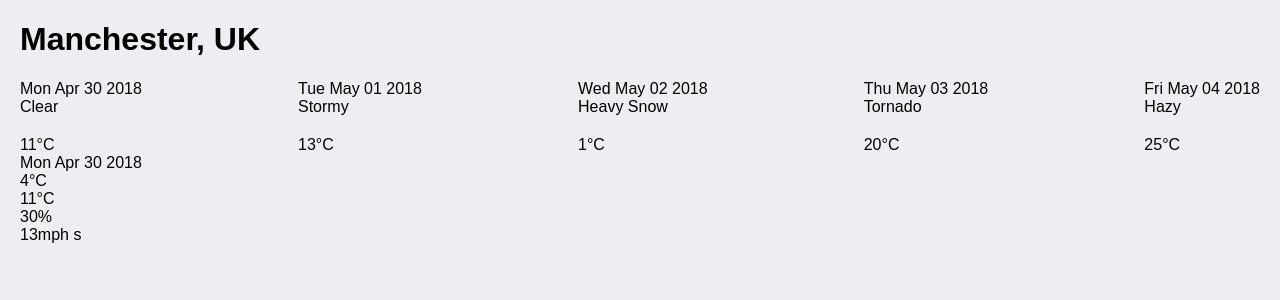
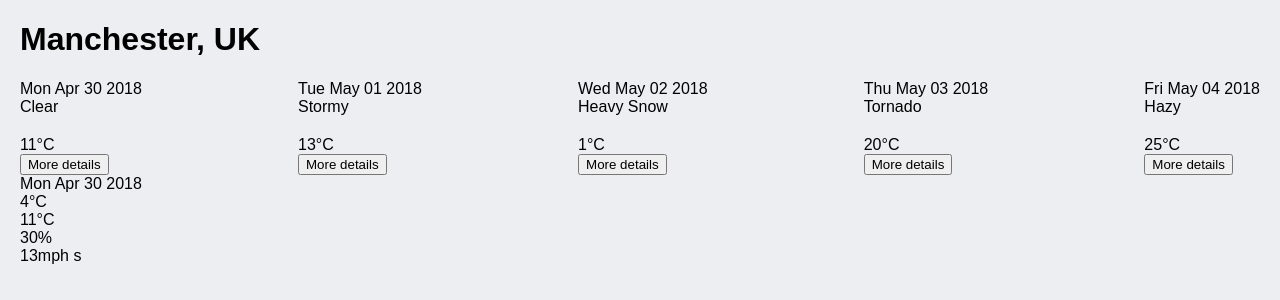
Before and after one commit to yan-fung/react-weather-app, a React (Create React App) app: page / in a window 1280 px wide. Shown: the top 300 px of the page. Built offline with nearby package versions, Linux system fonts and the light colour scheme; some icons are missing; a web font is replaced by a local one.

Commit message:
Passing onSelect as prop and invoke this method as a callback function and pass date to it as a param. ForecastSummary's propTypes being updated by adding onSelect's PropTypes.

```diff
--- a/src/components/ForecastSummary.js
+++ b/src/components/ForecastSummary.js
@@ -3,7 +3,7 @@
 import WeatherIcon from "react-icons-weather";
 
 function ForecastSummary(props) {
-  const { date, description, icon, temperature } = props;
+  const { date, description, icon, temperature, onSelect } = props;
   const formattedDate = new Date(date).toDateString();
 
   return (
@@ -16,6 +16,9 @@
       <div className="forecast-summary__temperature">
         {temperature.max}&deg;C
       </div>
+      <button type="button" onClick={() => onSelect(date)}>
+        More details
+      </button>
     </div>
   );
 }
@@ -26,6 +29,7 @@
   date: PropTypes.number.isRequired,
   description: PropTypes.string.isRequired,
   icon: PropTypes.string.isRequired,
+  onSelect: PropTypes.func.isRequired,
   temperature: PropTypes.shape({
     min: PropTypes.number,
     max: PropTypes.number,
```
